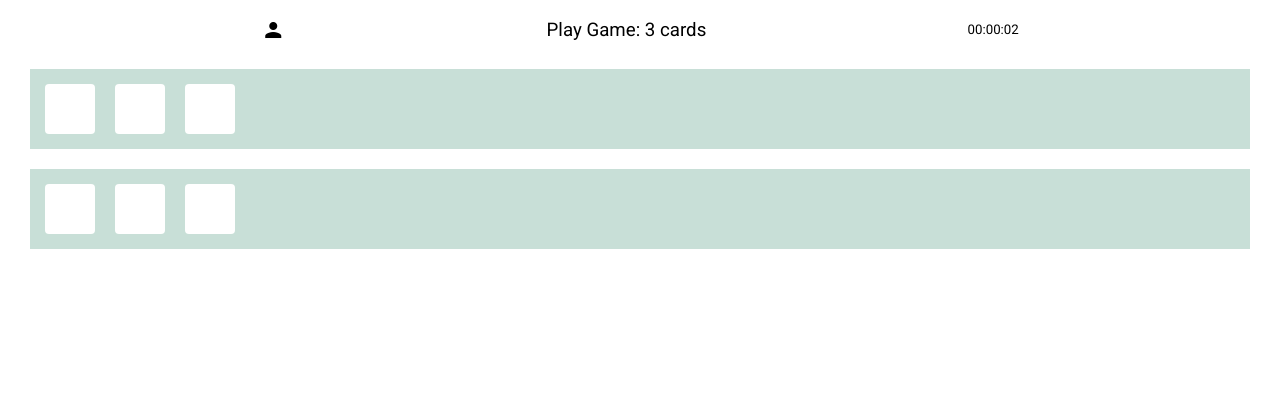
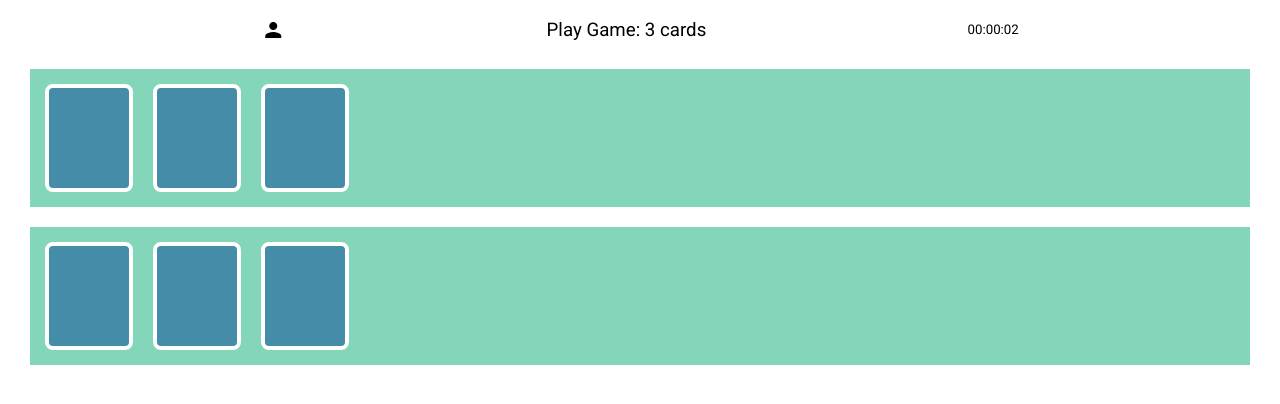
Before and after one commit to tianbogang/matching-game-angular, an Angular app: page / in a window 1280 px wide. Both pictures are taken after a click on the button "Easy". Shown: the top 404 px of the page. Built offline with nearby package versions, Linux system fonts and the light colour scheme.

Commit message:
Improved card css

```diff
--- a/src/app/game/play-game/play-game.component.css
+++ b/src/app/game/play-game/play-game.component.css
@@ -3,7 +3,7 @@
 }
 
 .card-set {
-    background-color: #c8dfd7;
+    background-color: #84d6ba;
     margin-left: 30px;
     margin-right: 30px;
     margin-top: 10px;
@@ -19,8 +19,8 @@
     }
     to {
       transform: rotateY(0deg);
-      color: white;
-      background-color: green;
+      color: green;
+      background-color: white;
     }
 }
 
@@ -35,52 +35,53 @@
 
 @keyframes spin-to-hidden {
     from {
-      background-color: green;
+      background-color: white;
     }
     to {
       background-color: transparent;
-      border: 0px white;
     }
 }
 
 .card {
-    width: 50px;
-    height: 50px;
+    width: 80px;
+    height: 100px;
     margin-left: 10px;
     margin-right: 10px;
     margin-top: 10px;
     margin-bottom: 10px;
+    font-size: 60px;
     display: flex;
     align-items: center;
     justify-content: center;
     outline: none !important;
-    border: 0px solid;
-    border-radius: 4px;
+    border-radius: 8px;
 }
 
 .card:focus, .card:active {
     outline: none !important;
-    border: 0px solid;
 }
 
 .card-closed {
-    background-color: white;
+    border: 4px solid white;
+    background-color: #458ca9;
 }
 
 .card-green {
-    color: white;
-    background-color: green;
+    color: green;
+    background-color: white;
     animation: spin-to-green 0.5s linear;
+    border: 4px solid #84d6ba;
 }
 
 .card-red {
-    color: white;
-    background-color: red;
+    color: red;
+    background-color: white;
     animation: spin-to-red 0.5s linear;
+    border: 4px solid #84d6ba;
 }
 
 .card-hidden {
     background-color: transparent;
-    border: 0px white;
+    border: 4px solid transparent;
     animation: spin-to-hidden 0.5s ease-out;
 }
--- a/src/app/game/play-game/play-game.component.html
+++ b/src/app/game/play-game/play-game.component.html
@@ -6,7 +6,7 @@
     </div>
     <div fxFlex=100 fxLayout="row wrap" fxLayoutAlign="start center" class="card-set">
       <ng-container *ngFor="let card of cardset1">
-        <button class="card card-closed" *ngIf="card.state === CardState.Closed" (click)="onClickSet1(card)"></button>
+        <div class="card card-closed" *ngIf="card.state === CardState.Closed" (click)="onClickSet1(card)"></div>
         <div class="card card-green" *ngIf="card.state === CardState.OpenGreen">{{card.point}}</div>
         <div class="card card-red" *ngIf="card.state === CardState.OpenRed">{{card.point}}</div>
         <div class="card card-hidden" *ngIf="card.state === CardState.Hidden"></div>
@@ -14,7 +14,7 @@
     </div>
     <div fxFlex=100 fxLayout="row wrap" fxLayoutAlign="start center" class="card-set">
       <ng-container *ngFor="let card of cardset2">
-        <button class="card card-closed" *ngIf="card.state === CardState.Closed" (click)="onClickSet2(card)"></button>
+        <div class="card card-closed" *ngIf="card.state === CardState.Closed" (click)="onClickSet2(card)"></div>
         <div class="card card-green" *ngIf="card.state === CardState.OpenGreen">{{card.point}}</div>
         <div class="card card-red" *ngIf="card.state === CardState.OpenRed">{{card.point}}</div>
         <div class="card card-hidden" *ngIf="card.state === CardState.Hidden"></div>
```
